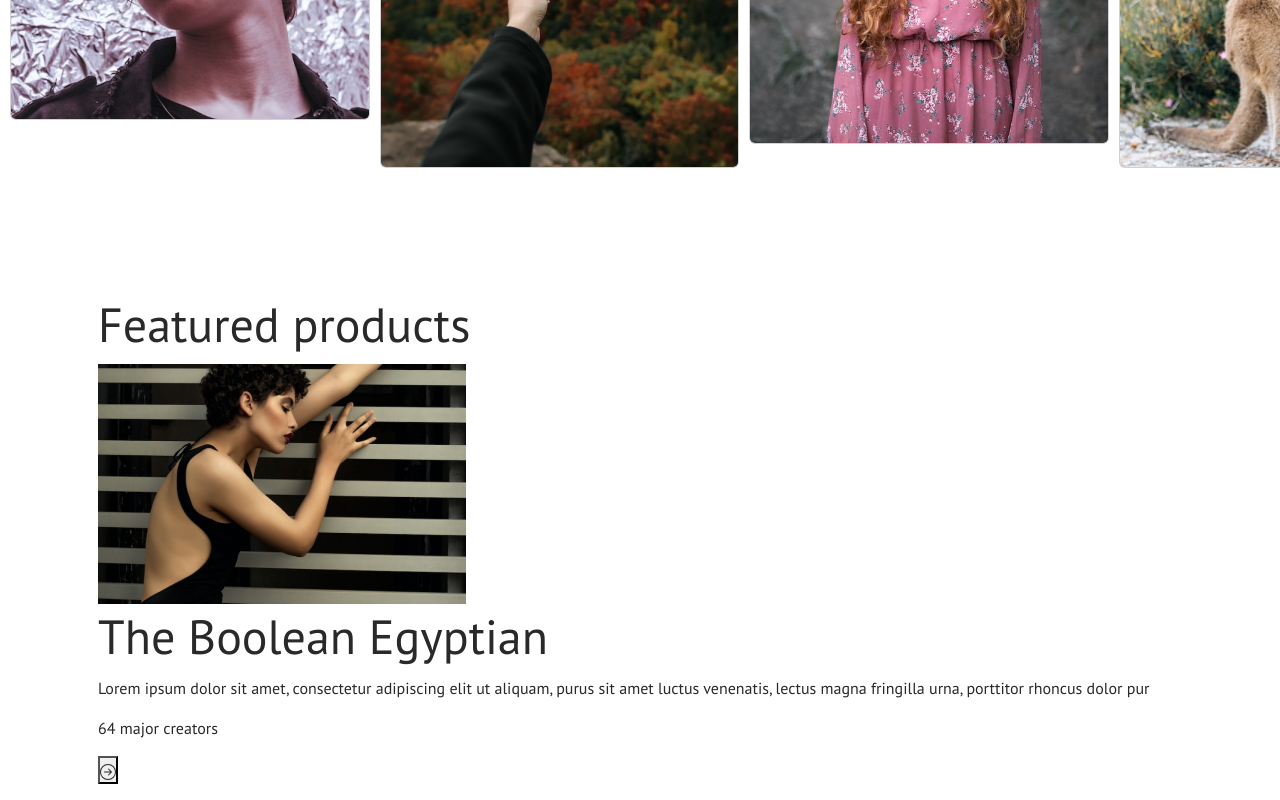
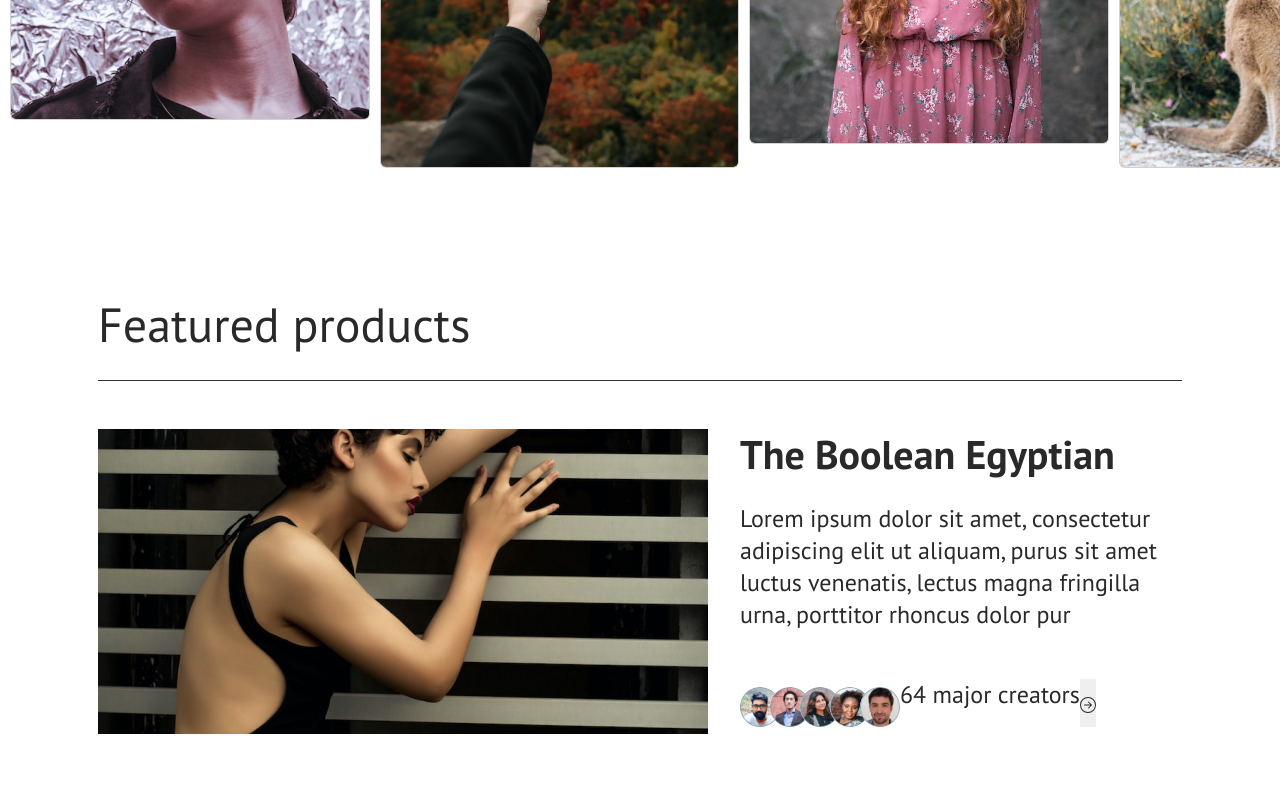
Before and after one commit to Barnyvic/artsy, a React (Vite) app: page / in a window 1280 px wide. Shown: the part 794-1594 px from the top of the page. Built offline with nearby package versions, Linux system fonts and the light colour scheme; a web font is replaced by a local one.

Commit message:
added the avater

```diff
--- a/src/App.jsx
+++ b/src/App.jsx
@@ -5,6 +5,7 @@ import Drop from "./pages/Drop";
 import { Route, Routes, useLocation } from "react-router-dom";
 import Navbar from "./components/navbar/Navbar";
 import { AnimatePresence } from "framer-motion";
+import "rsuite/dist/rsuite.min.css";
 
 function App() {
   const location = useLocation();
--- /dev/null
+++ b/src/components/avatar/AvatarComp.jsx
@@ -0,0 +1,26 @@
+import { AvatarGroup, Avatar } from "rsuite";
+import ava1 from "../../images/Ellipse 14.png";
+import ava2 from "../../images/Ellipse 15.png";
+import ava3 from "../../images/Ellipse 16.png";
+import ava4 from "../../images/Ellipse 17.png";
+import ava5 from "../../images/Ellipse 18.png";
+
+const users = [
+  { avatar: ava1, name: "Ellipse1" },
+  { avatar: ava2, name: "Ellipse2" },
+  { avatar: ava3, name: "Ellipse3" },
+  { avatar: ava4, name: "Ellipse4" },
+  { avatar: ava5, name: "Ellipse5" },
+];
+
+const AvatarComp = () => (
+  <>
+    <AvatarGroup stack>
+      {users.map((user) => (
+        <Avatar circle key={user.name} src={user.avatar} alt={user.name} />
+      ))}
+    </AvatarGroup>
+  </>
+);
+
+export default AvatarComp;
--- a/src/pages/HomePage.jsx
+++ b/src/pages/HomePage.jsx
@@ -2,9 +2,10 @@ import React from "react";
 import SliderComponet from "../components/navbar/sliderComponet";
 import { motion } from "framer-motion";
 import featureIMg1 from "../images/egypt.png";
-import featureIMg2 from "../images/Rectangle 241.png";
+import featureIMg2 from "../images/Rectangle 2990.png";
 import featureIMg3 from "../images/Rectangle 29.png";
 import { BsArrowRightCircle } from "react-icons/bs";
+import AvatarComp from "../components/avatar/AvatarComp";
 
 function HomePage() {
   return (
@@ -32,15 +33,16 @@ function HomePage() {
         <div className="container mainContainer">
           <main className="Home-cotainer">
             <div className="Home-container-body">
-              <h2>Featured products</h2>
-              <div className="feature-Content-container">
+              <h2 className="mb-4">Featured products</h2>
+              <div className="feature-Content-Maincontainer">
                 {featureContents.map((items) => (
-                  <div key={items.id}>
-                    <img src={items.img} alt="images" />
+                  <div className="feature-Content-container" key={items.id}>
+                    <img src={items.img} className="img-fluid" alt="images" />
                     <div className="feature-contents">
-                      <h2>{items.header}</h2>
-                      <p>{items.para}</p>
+                      <h3 className="mb-4">{items.header}</h3>
+                      <p className="mb-5">{items.para}</p>
                       <div className="feature-contents-footer">
+                        <AvatarComp />
                         <p>{items.footer}</p>
                         <button>
                           <BsArrowRightCircle />
--- a/src/styles/Homepage.scss
+++ b/src/styles/Homepage.scss
@@ -47,5 +47,32 @@ main {
         line-height: 4rem;
       }
     }
+    .feature-Content-Maincontainer {
+      .feature-Content-container {
+        border-top: 1px solid #333333;
+        padding-block: 3rem;
+        display: flex;
+        align-items: center;
+        justify-content: space-between;
+        gap: 2rem;
+        .feature-contents {
+          align-self: flex-start;
+          h3 {
+            font-size: 40px;
+            font-weight: 700;
+            line-height: 50px;
+          }
+          p {
+            font-size: 24px;
+            font-weight: 400;
+            line-height: 32px;
+          }
+          .feature-contents-footer {
+            display: flex;
+            flex-direction: row;
+          }
+        }
+      }
+    }
   }
 }
```
Also changed, not shown: src/images/Rectangle 299.png (deleted), src/images/Rectangle 2990.png (added).
